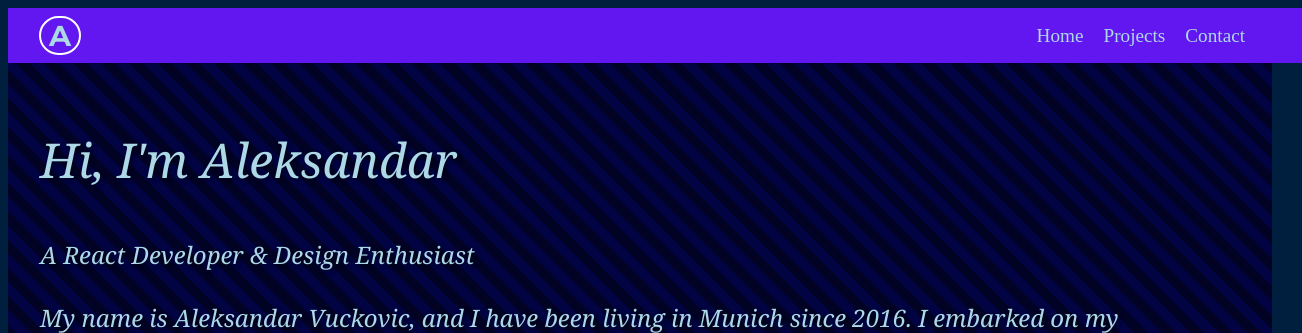
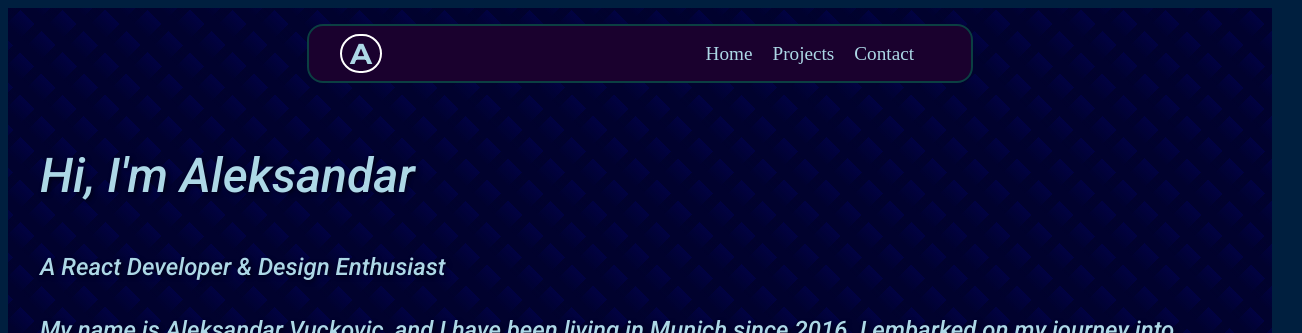
Before and after one commit to Vuckosm91/portfolio-vucko, a React (Vite) app: page / in a window 1280 px wide. Shown: the top 333 px of the page, 1302 px wide, since content can reach past the window. Built offline with nearby package versions, Linux system fonts and the light colour scheme.

Commit message:
styling -refactoring layout

```diff
--- a/index.html
+++ b/index.html
@@ -9,10 +9,9 @@
     href="https://fonts.googleapis.com/css2?family=Montserrat:wght@400;700&display=swap"
     rel="stylesheet"
   />
-  <link
-  href="https://fonts.googleapis.com/css2?family=Roboto:wght@400;700&display=swap"
-  rel="stylesheet"
-/>
+<link rel="preconnect" href="https://fonts.googleapis.com">
+<link rel="preconnect" href="https://fonts.gstatic.com" crossorigin>
+<link href="https://fonts.googleapis.com/css2?family=Roboto:ital,wght@0,100;0,300;0,400;0,500;0,700;0,900;1,100;1,300;1,400;1,500;1,700;1,900&display=swap" rel="stylesheet">
   </head>
   <body>
     <div id="root"></div>
--- a/src/components/Navbar.tsx
+++ b/src/components/Navbar.tsx
@@ -8,10 +8,12 @@
   NavLink,
   NavList,
   NavbarContainer,
+  NavbarWrapper,
 } from "./NavbarStyled";
 
 const Navbar: React.FC = () => {
   return (
+    <NavbarWrapper>
       <NavbarContainer>
         <DivFlexRowLogo>
           <LinkA to={"/"}>
@@ -33,6 +35,7 @@
           </NavItem>
         </NavList>
       </NavbarContainer>
+    </NavbarWrapper>
   );
 };
 
--- a/src/components/NavbarStyled.tsx
+++ b/src/components/NavbarStyled.tsx
@@ -14,14 +14,33 @@
 
 export const TextColor = "#ADD8E6";
 
+export const NavbarWrapper = styled.div`
+display: flex;
+width: 100%
+height: auto;
+justify-content: center;
+align-items: center;
+`;
+
 export const NavbarContainer = styled.nav`
-  background-color: #6216f0;
+  background-color: #1a012e;
+  border: 2px solid #0b3f42;
+  border-radius: 1rem;
   padding: 8px 15px;
+  margin-top: 1rem;
   display: flex;
-  width: 100%;
+  width: 50%;
   z-index: 1;
   justify-content: space-between;
   align-items: center;
+  transition: 0.3s ease-in;
+  &:hover {
+    border: 2px solid #25cfdb;
+  }
+
+  @media (max-width: 600px) {
+    width: 100%;
+  }
 `;
 
 export const DivFlexRow = styled.div`
--- a/src/pages/HomeStyled.tsx
+++ b/src/pages/HomeStyled.tsx
@@ -26,6 +26,7 @@
 
 export const PageWrapper = styled.div`
   display: flex;
+  width: 100%;
   height: auto;
   gap: 1rem;
   overflow: hidden;
@@ -94,7 +95,7 @@
   font-size: 1.5rem;
   line-height: 1.9rem;
   font-weight: 500;
-  font-family: "Georgia", serif;
+  font-family: "Roboto", sans-serif;
   font-style: italic;
   text-shadow: 2px 2px 4px rgba(0, 0, 0, 0.5);
 
@@ -115,7 +116,7 @@
 export const TextStyledL = styled.h1`
   color: ${TextColor};
   font-size: 3rem;
-  font-family: "Georgia", serif;
+  font-family: "Roboto", sans-serif;
   font-weight: 500;
   text-shadow: 2px 2px 4px rgba(0, 0, 0, 0.5);
   @media (min-width: 1600px) {
--- a/src/routing/LayoutStyled.tsx
+++ b/src/routing/LayoutStyled.tsx
@@ -1,15 +1,21 @@
 import styled from "styled-components";
 
 export const LayoutWrapper = styled.div`
-  background-color: #010224;
+  background-color: #010242;
   background-image: repeating-linear-gradient(
-    45deg,
-    #010342,
-    #010342 10px,
-    transparent 10px,
-    transparent 20px
-  );
-
+      45deg,
+      #01022e,
+      #01022e 10px,
+      transparent 30px,
+      transparent 20px
+    ),
+    repeating-linear-gradient(
+      135deg,
+      #01022e,
+      #01022e 10px,
+      transparent 10px,
+      transparent 30px
+    );
   width: 100%;
   min-height: 100vh;
   display: flex;
```
Lines whose indentation alone changed are shown as unchanged.
